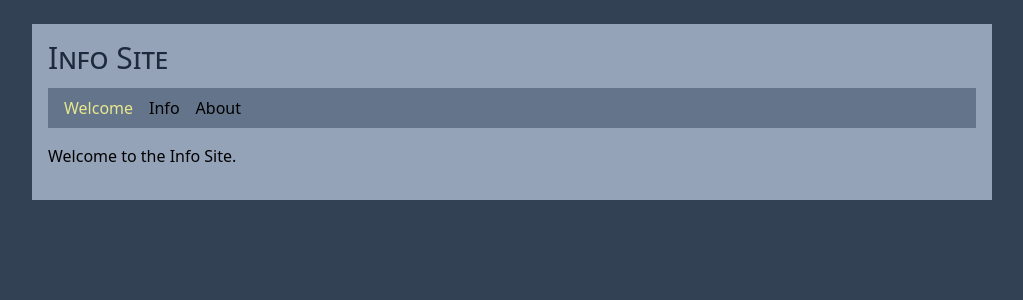
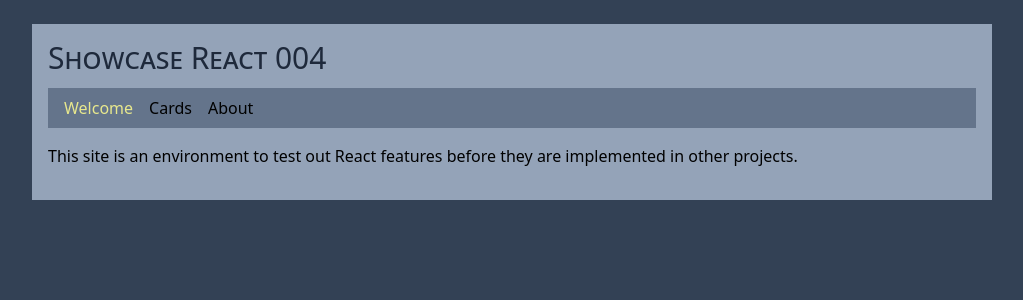
Before and after one commit to epx-edta/showcase-react-004, a React (Vite) app: page /welcome in a window 1280 px wide. Shown: the top 300 px of the page, without its empty margins (128-1151 px from the left). Built offline with nearby package versions, Linux system fonts and the light colour scheme.

Commit message:
Make cards page

```diff
--- a/index.html
+++ b/index.html
@@ -4,7 +4,7 @@
 		<meta charset="UTF-8" />
 		<link rel="icon" type="image/svg+xml" href="/vite.svg" />
 		<meta name="viewport" content="width=device-width, initial-scale=1.0" />
-		<title>Info Site</title>
+		<title>Showcase React 004</title>
 		<style>
 			body {
 				background-color: #94a3b8;
--- a/src/AppContext.tsx
+++ b/src/AppContext.tsx
@@ -11,7 +11,7 @@ interface IAppProvider {
 export const AppContext = createContext<IAppContext>({} as IAppContext);
 
 export const AppProvider: React.FC<IAppProvider> = ({ children }) => {
-	const [message] = useState("Welcome to the Info Site.");
+	const [message] = useState("This site is an environment to test out React features before they are implemented in other projects.");
 
 	return (
 		<AppContext.Provider
--- a/src/components/Header.tsx
+++ b/src/components/Header.tsx
@@ -3,7 +3,7 @@ import { Nav } from "./Nav";
 export const Header = () => {
 	return (
 		<>
-			<h1 className="text-3xl mb-3 text-slate-800">Info Site</h1>
+			<h1 className="text-3xl mb-3 text-slate-800">Showcase React 004</h1>
 			<Nav/>
 		</>
 	);
--- a/src/components/Nav.tsx
+++ b/src/components/Nav.tsx
@@ -11,8 +11,8 @@ const menuItems = [
 		title: 'Welcome'
 	},
 	{
-		idCode: 'info',
-		title: 'Info'
+		idCode: 'cards',
+		title: 'Cards'
 	},
 	{
 		idCode: 'about',
--- a/src/main.tsx
+++ b/src/main.tsx
@@ -3,10 +3,10 @@ import App from "./App.tsx";
 import { createBrowserRouter, Navigate, RouterProvider } from "react-router-dom";
 import "./index.scss";
 import { PageWelcome } from "./pages/PageWelcome.tsx";
-import { PageInfo } from "./pages/PageInfo.tsx";
 import { PageAbout } from "./pages/PageAbout.tsx";
 import { Page404 } from "./pages/Page404.tsx";
 import { AppProvider } from "./AppContext.tsx";
+import { PageCards } from "./pages/PageCards.tsx";
 
 const router = createBrowserRouter([
 	{
@@ -19,8 +19,8 @@ const router = createBrowserRouter([
 				element: <PageWelcome />,
 			},
 			{
-				path: "info",
-				element: <PageInfo />,
+				path: "cards",
+				element: <PageCards />,
 			},
 			{
 				path: "about",
--- /dev/null
+++ b/src/pages/PageCards.tsx
@@ -0,0 +1,5 @@
+export const PageCards = () => {
+	return (
+		<p>This is the cards page.</p>
+	)
+}
--- a/src/pages/PageInfo.tsx
+++ /dev/null
@@ -1,5 +0,0 @@
-export const PageInfo = () => {
-	return (
-		<p>This is the info page.</p>
-	)
-}
```
